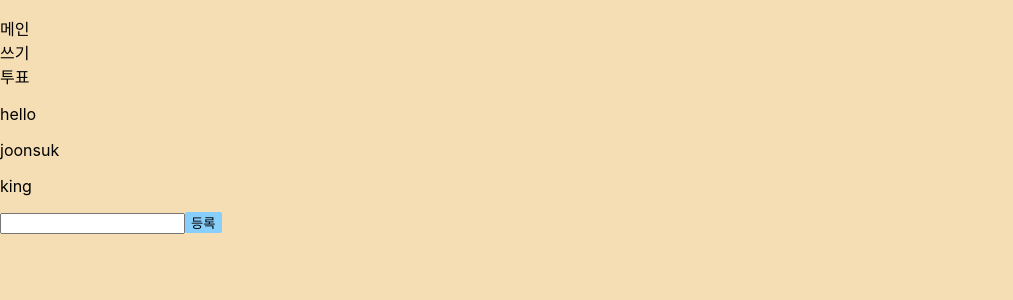
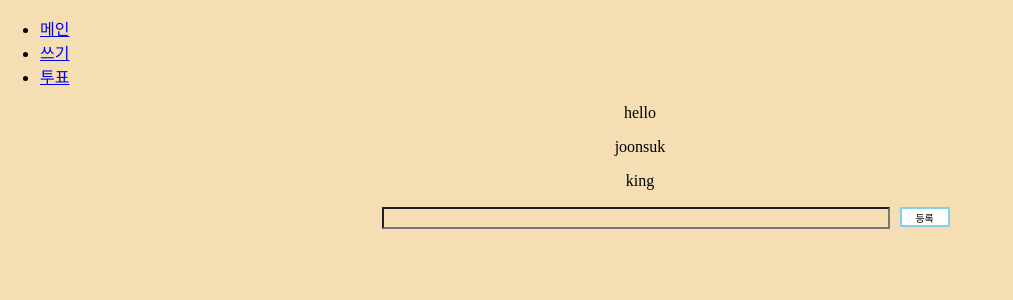
Before and after one commit to hagukin/BatonTouch, a React (Create React App) app in the folder 프론트엔드/프로토타입/my-app/: page /write in a window 1280 px wide. Shown: the top 300 px of the page, without its empty margins (0-1013 px from the left). Built offline with nearby package versions, Linux system fonts and the light colour scheme.

Commit message:
css 추가

```diff
--- a/프론트엔드/프로토타입/my-app/src/App.css
+++ b/프론트엔드/프로토타입/my-app/src/App.css
@@ -9,156 +9,10 @@ body {
   margin: 0;
 }
 
-header {
-  border: solid 3px purple;
-  text-align: center;
-}
-
-a {
-  text-decoration: none;
-  color: black;
-}
-
-ul {
-  -webkit-padding-start: 0px;
-}
-
-textarea {
-  font-family: "Nanum Pen Script", cursive;
-  font-size: 20px;
-  text-align: center;
-}
-
-button {
-  background-color: lightskyblue;
-  border-radius: 2px;
-  border: none;
-}
-
-.ShowNovel{
-  margin-left: 9%;
-}
-
-.VoteNovel{
-  margin-left: 9%;
-}
-
-.grid_container {
-  height: 100%;
-  display: grid;
-  align-items: stretch;
-  grid-template-rows: auto 1fr auto;
-}
-
-.selectmode li {
-  display: inline;
-  padding: 0px 10px;
-}
-
-.topwrapper {
-  text-align: right;
-}
-
-.comment_wrapper {
-  display: flex;
-  flex-flow: row nowrap;
-  justify-content: center;
-  align-items: center;
-}
-
-.comment_wrapper textarea {
-  flex-basis: 800px;
-  background-color: transparent;
-  border: none;
-  resize: none;
-}
-
-.user_comment_wrapper {
-  display: flex;
-  flex-flow: row nowrap;
-  justify-content: center;
-  align-items: center;
-}
-
-.user_comment_wrapper textarea {
-  flex-basis: 800px;
-  resize: none;
-  background-color: transparent;
-  border: none;
-}
-
-.recomm_btn{
-  font-size: 10px;
-  height: 20px;
-  width: 40px;
-  background-color: white;
-  border: solid  2px skyblue;
-  margin: 0 2px;
-}
-
-.change_write_mode_btn{
-  width: 100px;
+button{
+  width: 50px;
   font-size: 10px;
   height: 20px;
   background-color: white;
-  border: solid 2px skyblue;
+  border: solid 2px skyblue
 }
-
-.vote_novel_wrapper{
-  display: flex;
-  flex-flow: row nowrap;
-  justify-content: center;
-  align-items: center;
-  width: 1000px;
-}
-
-.vote_novel_wrapper textarea{
-  flex-basis: 800px;
-  resize: none;
-  background-color: transparent;
-  border: none;
-}
-
-.vote_novel_tool_wrapper{
-  display: flex;
-  flex-flow: row nowrap;
-  justify-content: center;
-  align-items: center;
-}
-
-.search_cbox_btn{
-  font-size: 10px;
-  width: 40px;
-  height: 20px;
-  background-color: white;
-  border: solid 2px rgb(146, 55, 55);
-}
-
-#user_confirm_btn{
-  font-size: 10px;
-  height: 20px;
-  width: 40px;
-  background-color: white;
-  border: solid  2px skyblue;
-  margin: 0 2px;
-}
-
-#about {
-  flex-basis: 100px;
-  /* justify-self: flex-end; */
-
-  margin-left: auto;
-  text-align: center;
-}
-
-#footer {
-  align-self: end;
-  border: solid 3px red;
-  height: 50px;
-  text-align: center;
-  padding-top: 30px;
-  font-family: "Nanum Pen Script", cursive;
-  font-size: 25px;
-}
-
-@import url("https://fonts.googleapis.com/css2?family=Nanum+Pen+Script&display=swap");
--- a/프론트엔드/프로토타입/my-app/src/new_components/MainSection/InputSentenceBox/InputSentence.jsx
+++ b/프론트엔드/프로토타입/my-app/src/new_components/MainSection/InputSentenceBox/InputSentence.jsx
@@ -1,7 +1,7 @@
 import React from "react";
 class InputSentence extends React.Component {
   render() {
-    return <input value={this.props.text} onChange={this.handleOnChange} />;
+    return <input className="InputSentence" value={this.props.text} onChange={this.handleOnChange} />;
   }
 
   handleOnChange = (e) => {
--- /dev/null
+++ b/프론트엔드/프로토타입/my-app/src/new_components/MainSection/InputSentenceBox/InputSentenceBox.css
@@ -0,0 +1,14 @@
+.InputSentenceBox{
+    text-align: center;
+    margin-left: 4%;
+}
+
+.InputSentence{
+    background-color: transparent;
+    text-align: center;
+    margin-right: 10px;
+    width: 500px;
+    font-family: 'Nanum Pen Script', cursive;
+}
+
+@import url('https://fonts.googleapis.com/css2?family=Nanum+Pen+Script&display=swap');
--- a/프론트엔드/프로토타입/my-app/src/new_components/MainSection/InputSentenceBox/InputSentenceBox.jsx
+++ b/프론트엔드/프로토타입/my-app/src/new_components/MainSection/InputSentenceBox/InputSentenceBox.jsx
@@ -1,6 +1,7 @@
 import React from "react";
 import InputSentence from "./InputSentence";
 import InputTool from "./InputTool";
+import './InputSentenceBox.css'
 class InputSentenceBox extends React.Component {
   constructor(props) {
     super(props);
@@ -11,7 +12,7 @@ class InputSentenceBox extends React.Component {
 
   render() {
     return (
-      <div>
+      <div className="InputSentenceBox">
         <InputSentence text={this.state.text} onChangeSentence={this.handleChangeSentence} />
         <InputTool onClickButton={this.handleOnClickButton} />
       </div>
--- /dev/null
+++ b/프론트엔드/프로토타입/my-app/src/new_components/MainSection/ReadSentenceArea/ReadSentenceArea.css
@@ -0,0 +1,9 @@
+.ReadSentenceArea{
+    text-align: center;
+}
+
+.Sentence{
+    font-family: 'Nanum Pen Script', cursive;
+}
+
+@import url('https://fonts.googleapis.com/css2?family=Nanum+Pen+Script&display=swap');
--- a/프론트엔드/프로토타입/my-app/src/new_components/MainSection/ReadSentenceArea/ReadSentenceArea.jsx
+++ b/프론트엔드/프로토타입/my-app/src/new_components/MainSection/ReadSentenceArea/ReadSentenceArea.jsx
@@ -1,10 +1,11 @@
 import React from "react";
 import Sentence from "./Sentence";
+import './ReadSentenceArea.css';
 
 class ReadSentenceArea extends React.Component {
   render() {
     return (
-      <div>
+      <div className="ReadSentenceArea">
         {this.props.data.map((obj) => (
           <Sentence key={obj.id} text={obj.text} />
         ))}
--- a/프론트엔드/프로토타입/my-app/src/new_components/MainSection/ReadSentenceArea/Sentence.jsx
+++ b/프론트엔드/프로토타입/my-app/src/new_components/MainSection/ReadSentenceArea/Sentence.jsx
@@ -2,7 +2,7 @@ import React from "react";
 
 class Sentence extends React.Component {
   render() {
-    return <p>{this.props.text}</p>;
+    return <p className="Sentence">{this.props.text}</p>;
   }
 }
 
```
